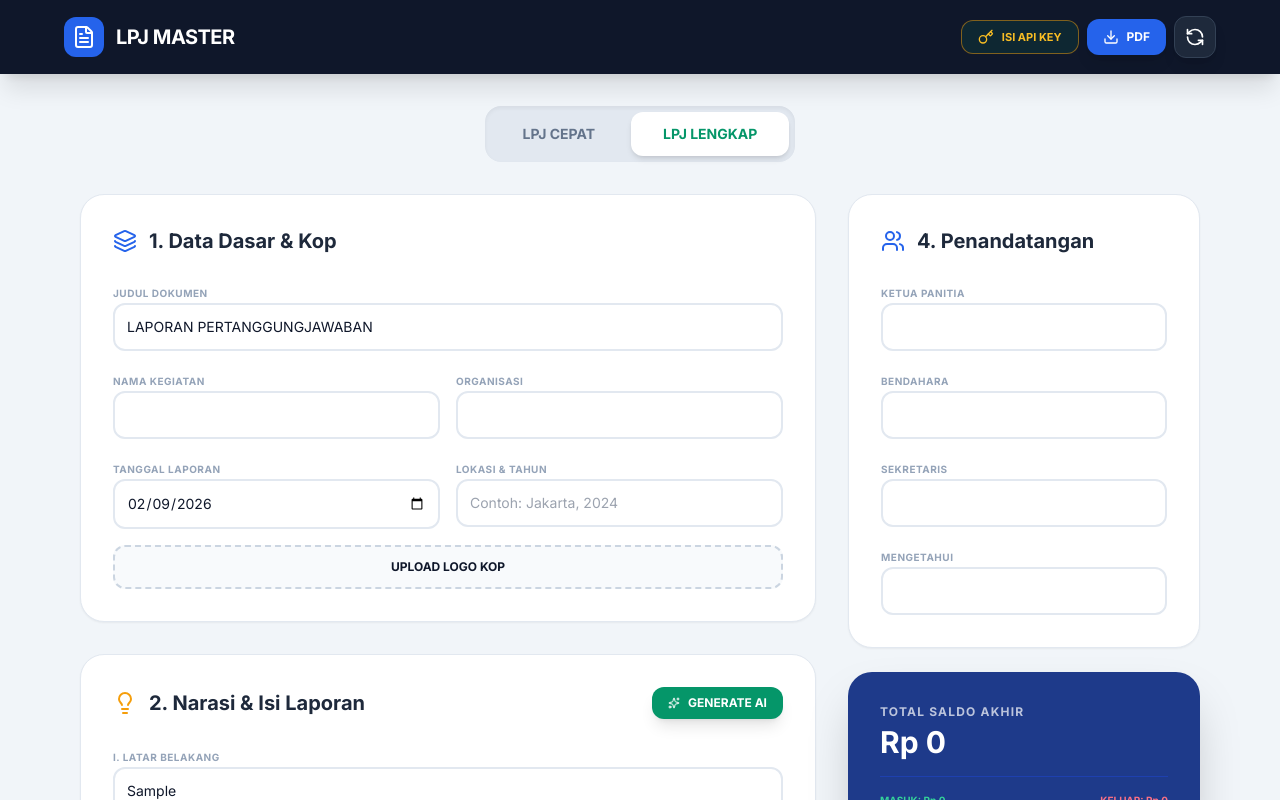
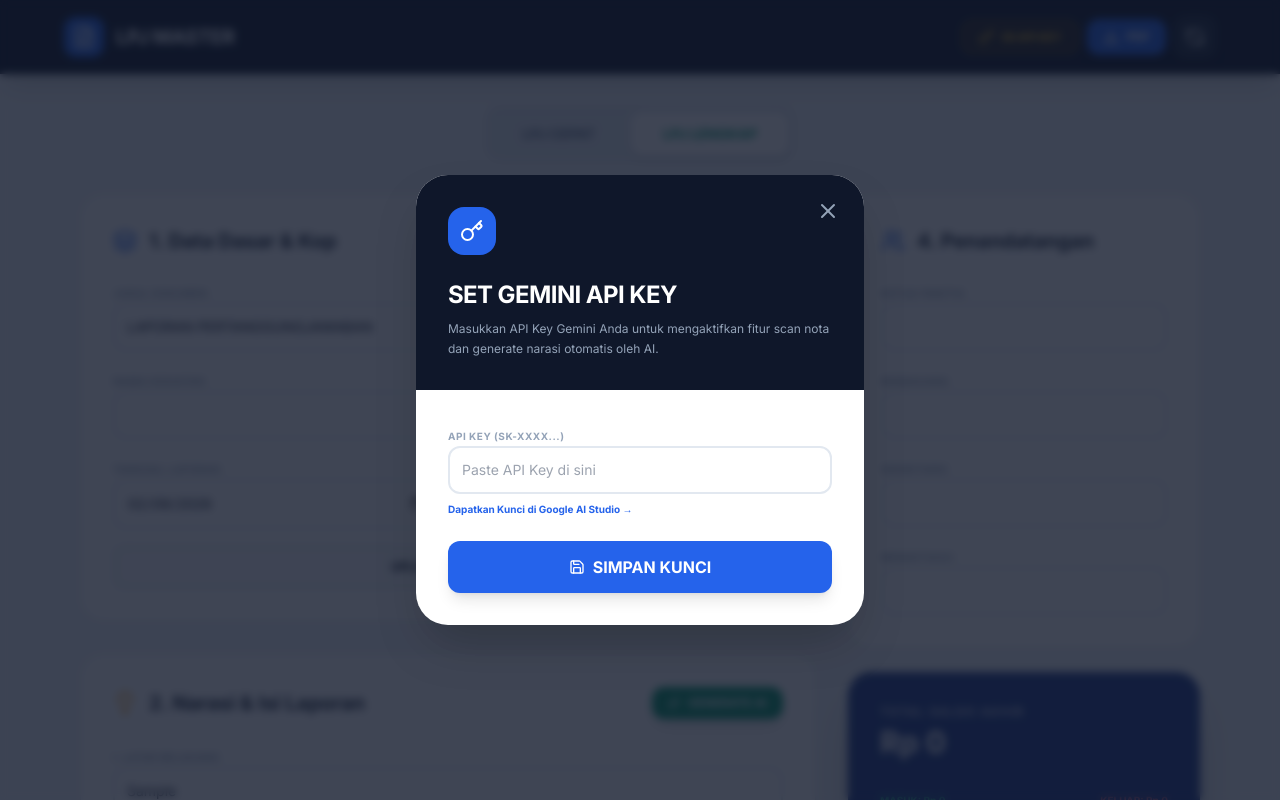
Before and after one commit to JozeRizal/LPJ-Maker-3.0, a React (Vite) app: page / in a window 1280 px wide. Both pictures are taken after typing "Sample", "Sample", "Sample", "Sample", "Sample", "Sample" into the empty fields and a click on the button "GENERATE AI". Shown: the top 800 px of the page. Built offline with nearby package versions, Linux system fonts and the light colour scheme.

Commit message:
Update App.tsx

```diff
--- a/App.tsx
+++ b/App.tsx
@@ -2,7 +2,7 @@
 import React, { useState, useEffect, useRef } from 'react';
 import {
   Plus, Trash2, PlusCircle, Loader2, Sparkles, RefreshCcw, Camera, Layers,
-  Download, FileText, Key, X, Keyboard, FileDown, Users, Lock, Target, Clock, MapPin, Lightbulb
+  Download, FileText, Key, X, Keyboard, FileDown, Users, Lock, Target, Clock, MapPin, Lightbulb, Save, ShieldCheck
 } from 'lucide-react';
 import { jsPDF } from 'jspdf';
 import html2canvas from 'html2canvas';
@@ -11,16 +11,7 @@
 import { generateReportNarrative, analyzeReceipt } from './services/geminiService';
 
 const STORAGE_KEY = 'lpj_master_v10';
-
-declare global {
-  interface AIStudio {
-    hasSelectedApiKey: () => Promise<boolean>;
-    openSelectKey: () => Promise<void>;
-  }
-  interface Window {
-    aistudio?: AIStudio;
-  }
-}
+const API_KEY_STORAGE = 'user_manual_api_key';
 
 const App: React.FC = () => {
   const fileInputRef = useRef<HTMLInputElement>(null);
@@ -29,6 +20,8 @@
 
   const [transactions, setTransactions] = useState<Transaction[]>([]);
   const [hasApiKey, setHasApiKey] = useState<boolean>(false);
+  const [showKeyModal, setShowKeyModal] = useState<boolean>(false);
+  const [tempApiKey, setTempApiKey] = useState<string>('');
 
   const [config, setConfig] = useState<ReportConfig>({
     reportMode: 'Lengkap',
@@ -84,13 +77,13 @@
         setConfig(prev => ({ ...prev, ...(parsed.config || {}) }));
       } catch (e) {}
     }
-    const checkKey = async () => {
-      if (window.aistudio) {
-        const hasKey = await window.aistudio.hasSelectedApiKey();
-        setHasApiKey(hasKey);
-      }
-    };
-    checkKey();
+
+    const key = localStorage.getItem(API_KEY_STORAGE);
+    if (key && key.trim() !== '') {
+      setHasApiKey(true);
+      setTempApiKey(key);
+    }
+
     setHasLoaded(true);
   }, []);
 
@@ -98,11 +91,22 @@
     if (hasLoaded) localStorage.setItem(STORAGE_KEY, JSON.stringify({ config, transactions }));
   }, [config, transactions, hasLoaded]);
 
-  const handleOpenKeySelector = async () => {
-    if (window.aistudio) {
-      await window.aistudio.openSelectKey();
-      setHasApiKey(true);
+  const handleSaveKey = () => {
+    if (tempApiKey.trim() === '') {
+      alert("Silakan masukkan API Key Gemini Anda.");
+      return;
     }
+    localStorage.setItem(API_KEY_STORAGE, tempApiKey.trim());
+    setHasApiKey(true);
+    setShowKeyModal(false);
+    alert("API Key berhasil disimpan.");
+  };
+
+  const handleRemoveKey = () => {
+    localStorage.removeItem(API_KEY_STORAGE);
+    setHasApiKey(false);
+    setTempApiKey('');
+    alert("API Key dihapus.");
   };
 
   const handleResetData = () => {
@@ -136,7 +140,7 @@
         }));
         setTransactions(prev => [...prev, ...mapped]);
       }
-    } catch (err: any) { alert("Gagal scan nota."); }
+    } catch (err: any) { alert("Gagal scan nota. Pastikan API Key valid."); }
     finally { setIsScanningAI(false); }
   };
 
@@ -150,10 +154,9 @@
       await new Promise(r => setTimeout(r, 1200));
 
       const element = reportRef.current;
-      const pageHeightPx = 1122; // Standar A4 96DPI
-      const topPagePadding = 60; // Padding atas di halaman baru agar tidak terlalu mepet
+      const pageHeightPx = 1122;
+      const topPagePadding = 60;
 
-      // Reset spacers
       element.querySelectorAll('.pdf-spacer').forEach(s => s.remove());
 
       const getAbsoluteTop = (el: HTMLElement) => {
@@ -186,16 +189,11 @@
         targetTr.parentNode?.insertBefore(sTr, targetTr);
       };
 
-      // 1. FORCE BREAK UNTUK SEKSI UTAMA (KEUANGAN, PENUTUP, LAMPIRAN)
-      // Selalu mulai di halaman baru jika posisi sekarang bukan di awal halaman.
       const breakPoints = ['.keuangan-start', '.penutup-start', '.signature-start', '.lampiran-start'];
-
       breakPoints.forEach(sel => {
         const el = element.querySelector(sel) as HTMLElement;
         if (!el) return;
-
         const currentTop = getAbsoluteTop(el);
-        // Jika elemen tidak berada di baris pertama halaman (toleransi kecil 5px)
         if (currentTop % pageHeightPx > 5) {
             const pageIdx = Math.floor(currentTop / pageHeightPx);
             const pageBottom = (pageIdx + 1) * pageHeightPx;
@@ -204,15 +202,12 @@
         }
       });
 
-      // 2. ORPHAN PROTECTION (Mencegah sub-judul atau baris tabel terpotong di dasar halaman)
       const subItems = Array.from(element.querySelectorAll('.pdf-text-block p.font-bold, table tbody tr, .receipt-card')) as HTMLElement[];
       subItems.forEach(el => {
         const top = getAbsoluteTop(el);
         const h = el.offsetHeight;
         const pageIdx = Math.floor(top / pageHeightPx);
         const pageBottom = (pageIdx + 1) * pageHeightPx;
-
-        // Zona bahaya: jika sisa ruang kurang dari tinggi elemen + buffer 60px
         if (top + h > pageBottom - 60) {
           const gapToNextPage = pageBottom - top;
           if (el.tagName === 'TR') {
@@ -238,7 +233,6 @@
         windowHeight: element.scrollHeight,
       });
 
-      // Bersihkan spacer segera setelah capture
       element.querySelectorAll('.pdf-spacer').forEach(s => s.remove());
 
       const pdf = new jsPDF('p', 'mm', 'a4');
@@ -287,6 +281,53 @@
 
   return (
     <div className="min-h-screen bg-[#f1f5f9] text-slate-900 pb-20">
+      {/* Modal API Key */}
+      {showKeyModal && (
+        <div className="fixed inset-0 z-[100] flex items-center justify-center p-4 bg-slate-900/80 backdrop-blur-sm animate-in fade-in duration-300">
+          <div className="bg-white rounded-[2rem] w-full max-w-md overflow-hidden shadow-2xl">
+            <div className="bg-slate-900 p-8 text-white relative">
+              <button onClick={() => setShowKeyModal(false)} className="absolute top-6 right-6 text-slate-400 hover:text-white transition-colors">
+                <X className="w-6 h-6" />
+              </button>
+              <div className="bg-blue-600 w-12 h-12 rounded-2xl flex items-center justify-center mb-6">
+                <Key className="w-6 h-6 text-white" />
+              </div>
+              <h3 className="text-2xl font-black mb-2 uppercase tracking-tight">Set Gemini API Key</h3>
+              <p className="text-slate-400 text-xs leading-relaxed">Masukkan API Key Gemini Anda untuk mengaktifkan fitur scan nota dan generate narasi otomatis oleh AI.</p>
+            </div>
+            <div className="p-8 space-y-6">
+              <div>
+                <label className={labelStyle}>API Key (Sk-xxxx...)</label>
+                <input
+                  type="password"
+                  placeholder="Paste API Key di sini"
+                  value={tempApiKey}
+                  onChange={(e) => setTempApiKey(e.target.value)}
+                  className={inputStyle}
+                />
+                <a href="https://aistudio.google.com/app/apikey" target="_blank" rel="noreferrer" className="text-[10px] text-blue-600 font-bold mt-2 block hover:underline">Dapatkan Kunci di Google AI Studio →</a>
+              </div>
+              <div className="flex flex-col gap-3">
+                <button
+                  onClick={handleSaveKey}
+                  className="w-full bg-blue-600 hover:bg-blue-700 text-white font-bold py-3.5 rounded-xl shadow-lg transition-all flex items-center justify-center gap-2"
+                >
+                  <Save className="w-4 h-4" /> SIMPAN KUNCI
+                </button>
+                {hasApiKey && (
+                  <button
+                    onClick={handleRemoveKey}
+                    className="w-full bg-slate-100 hover:bg-red-50 text-slate-600 hover:text-red-600 font-bold py-3.5 rounded-xl transition-all flex items-center justify-center gap-2"
+                  >
+                    <Trash2 className="w-4 h-4" /> HAPUS KUNCI
+                  </button>
+                )}
+              </div>
+            </div>
+          </div>
+        </div>
+      )}
+
       <nav className="bg-slate-900 text-white p-4 shadow-xl sticky top-0 z-50 no-print">
         <div className="container mx-auto flex justify-between items-center max-w-6xl">
           <div className="flex items-center gap-3">
@@ -294,7 +335,10 @@
             <h1 className="text-xl font-black tracking-tight uppercase text-white">LPJ MASTER</h1>
           </div>
           <div className="flex items-center gap-2">
-            <button onClick={handleOpenKeySelector} className={`px-4 py-2 rounded-xl font-bold flex items-center gap-2 border text-[11px] transition-all ${hasApiKey ? 'border-emerald-500/50 text-emerald-400 bg-emerald-500/10' : 'border-amber-500/50 text-amber-400 bg-emerald-500/10 animate-pulse'}`}>
+            <button
+              onClick={() => setShowKeyModal(true)}
+              className={`px-4 py-2 rounded-xl font-bold flex items-center gap-2 border text-[11px] transition-all ${hasApiKey ? 'border-emerald-500/50 text-emerald-400 bg-emerald-500/10' : 'border-amber-500/50 text-amber-400 bg-amber-500/10 animate-pulse'}`}
+            >
               <Key className="w-4 h-4" /> {hasApiKey ? 'KUNCI AKTIF' : 'ISI API KEY'}
             </button>
             <button onClick={handleDownloadPDF} disabled={isExporting} className="bg-blue-600 hover:bg-blue-500 text-white px-4 py-2.5 rounded-xl font-bold flex items-center gap-2 shadow-lg disabled:opacity-50 text-xs">
@@ -333,7 +377,7 @@
               <div className="flex justify-between items-center mb-6">
                 <h2 className="text-xl font-bold flex items-center gap-3 text-slate-800"><Lightbulb className="text-amber-500 w-6 h-6" /> 2. Narasi & Isi Laporan</h2>
                 <button onClick={async () => {
-                  if(!hasApiKey) { alert("API Key belum diset."); return; }
+                  if(!hasApiKey) { setShowKeyModal(true); return; }
                   setIsGeneratingAI(true);
                   try {
                     const res = await generateReportNarrative({ config, transactions });
@@ -364,7 +408,7 @@
             <section className="bg-white p-8 rounded-3xl shadow-sm border border-slate-200">
               <div className="flex justify-between items-center mb-6">
                 <h2 className="text-xl font-bold flex items-center gap-3 text-slate-800"><PlusCircle className="text-blue-600 w-6 h-6" /> 3. Transaksi Keuangan</h2>
-                <button onClick={() => { if(!hasApiKey) { alert("API Key belum diset."); return; } fileInputRef.current?.click(); }} className="bg-blue-50 text-blue-600 px-4 py-2 rounded-xl text-xs font-bold flex items-center gap-2 border border-blue-200">
+                <button onClick={() => { if(!hasApiKey) { setShowKeyModal(true); return; } fileInputRef.current?.click(); }} className="bg-blue-50 text-blue-600 px-4 py-2 rounded-xl text-xs font-bold flex items-center gap-2 border border-blue-200">
                   {isScanningAI ? <Loader2 className="w-4 h-4 animate-spin" /> : <Camera className="w-4 h-4"/>} SCAN NOTA (AI)
                 </button>
                 <input type="file" ref={fileInputRef} className="hidden" accept="image/*" onChange={handleScanReceipt} />
```
